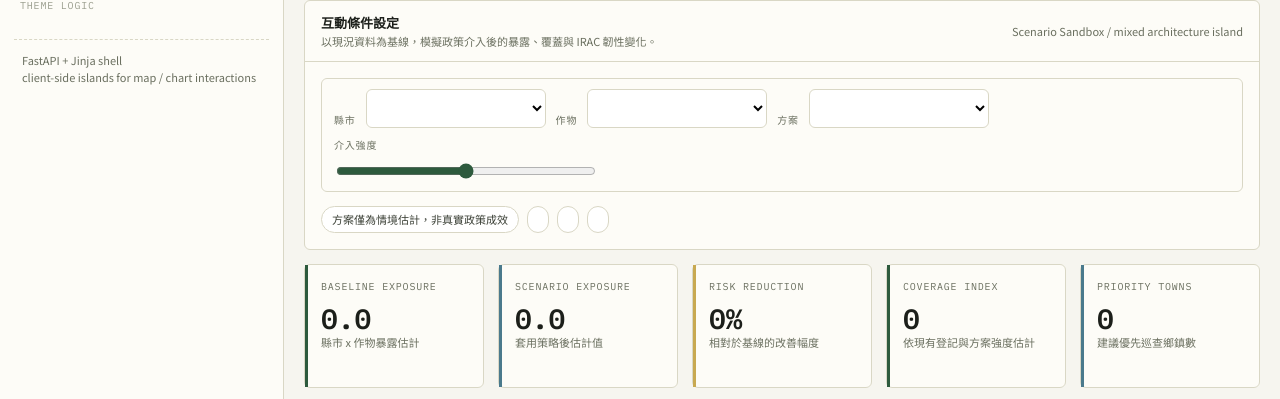
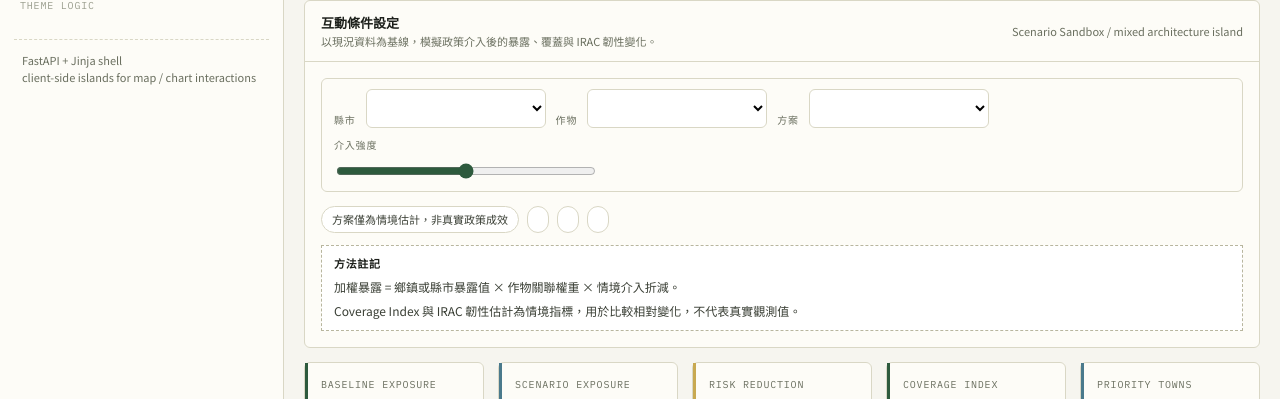
Before and after one commit to clhuangtarm-lab/agri-policy-demo, a Python web app: template app/templates/scenario.html in a window 1280 px wide. Shown: the part 120-519 px from the top of the page. Run offline with Jinja, Linux system fonts and the light colour scheme; the template is opened without the code that fills it, so the values that code supplies are empty; some libraries are stand-ins or nearby versions.

Commit message:
Fix traceability sample filtering and add methodology notes

```diff
--- a/app/static/css/platform.css
+++ b/app/static/css/platform.css
@@ -625,6 +625,25 @@ a:hover {
   color: var(--ink-2);
 }
 
+.method-note {
+  margin-top: 12px;
+  display: grid;
+  gap: 6px;
+  padding: 10px 12px;
+  border: 1px dashed var(--rule-strong);
+  background: var(--bg-elev);
+  font-size: 12px;
+  color: var(--ink-2);
+}
+
+.method-note strong {
+  font-size: 11px;
+  font-family: var(--mono);
+  text-transform: uppercase;
+  letter-spacing: 0.06em;
+  color: var(--ink);
+}
+
 .mobile-only {
   display: none;
 }
--- a/app/templates/scenario.html
+++ b/app/templates/scenario.html
@@ -44,6 +44,12 @@
       <span class="theme-chip" id="scenario-focus-chip"></span>
       <span class="theme-chip" id="scenario-crop-chip"></span>
       <span class="theme-chip" id="scenario-county-chip"></span>
+    </div>
+
+    <div class="method-note">
+      <strong>方法註記</strong>
+      <span>加權暴露 = 鄉鎮或縣市暴露值 × 作物關聯權重 × 情境介入折減。</span>
+      <span>Coverage Index 與 IRAC 韌性估計為情境指標，用於比較相對變化，不代表真實觀測值。</span>
     </div>
   </div>
 </section>
```
Also changed, not shown: app/routers/traceability.py (+17 -0 lines), app/services/queries.py (+46 -0 lines), app/templates/traceability.html (+17 -9 lines).
